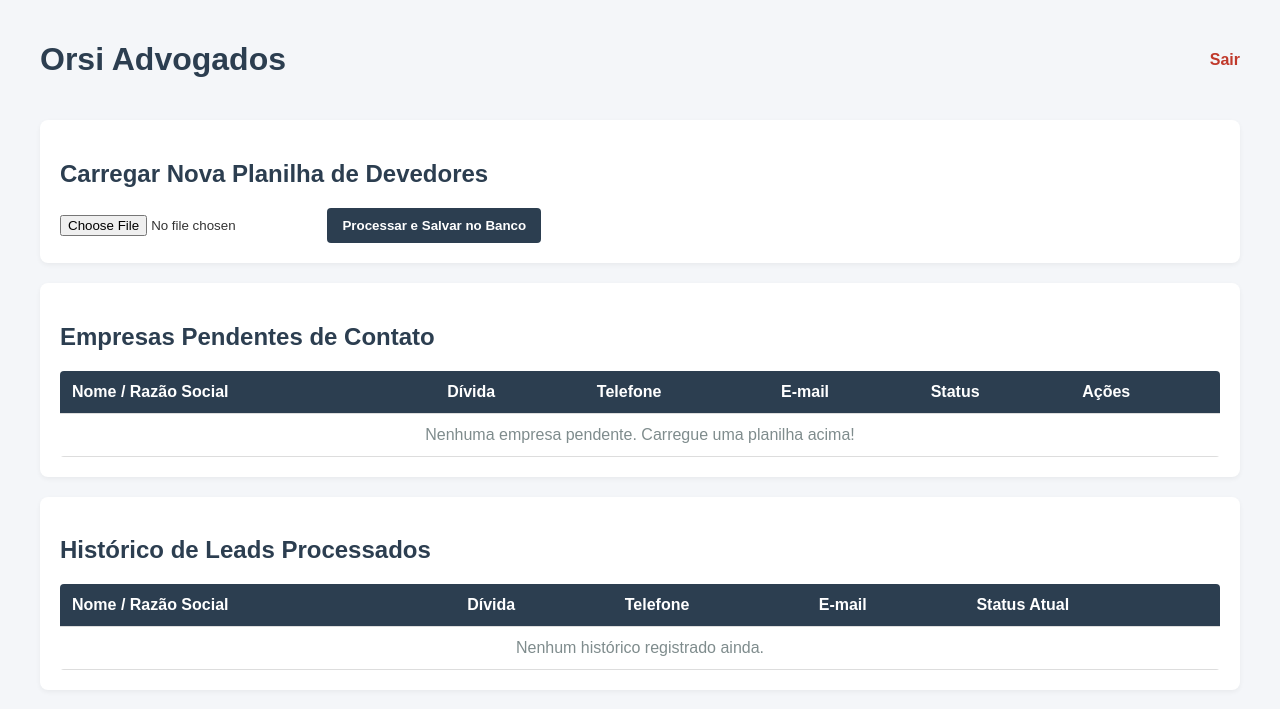
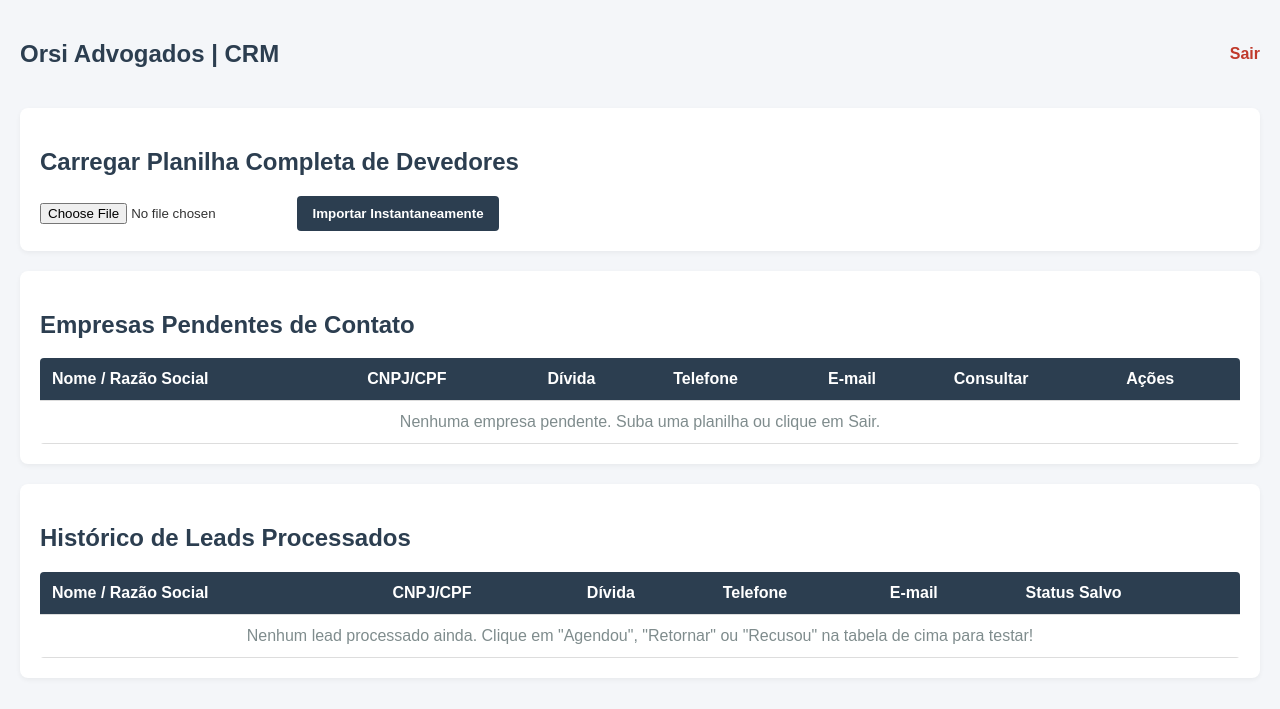
Before and after one commit to tutimafra/crm-orsi, a Flask app: page /dashboard in a window 1280 px wide. Shown: the top 709 px of the page. Run offline with Flask 3, Linux system fonts and the light colour scheme.

Commit message:
Update dashboard.html

```diff
--- a/templates/dashboard.html
+++ b/templates/dashboard.html
@@ -6,31 +6,31 @@
     <title>Orsi Advogados | Painel CRM</title>
     <style>
         body { font-family: Arial, sans-serif; background-color: #f4f6f9; margin: 0; padding: 20px; color: #333; }
-        .container { max-width: 1200px; margin: 0 auto; }
+        .container { max-width: 1250px; margin: 0 auto; }
         h1, h2 { color: #2c3e50; }
         .card { background: white; padding: 20px; border-radius: 8px; box-shadow: 0 2px 5px rgba(0,0,0,0.05); margin-bottom: 20px; }
         .upload-btn { background-color: #2c3e50; color: white; padding: 10px 15px; border: none; border-radius: 4px; cursor: pointer; font-weight: bold; }
-        .upload-btn:hover { background-color: #1a252f; }
         table { width: 100%; border-collapse: collapse; margin-top: 15px; background: white; border-radius: 4px; overflow: hidden; }
         th, td { padding: 12px; text-align: left; border-bottom: 1px solid #ddd; }
         th { background-color: #2c3e50; color: white; }
         tr:hover { background-color: #f9f9f9; }
-        .badge { padding: 5px 10px; border-radius: 12px; font-size: 12px; font-weight: bold; text-transform: uppercase; }
-        .badge-pendente { background-color: #f1c40f; color: #fff; }
-        .badge-reuniao { background-color: #3498db; color: #fff; }
-        .badge-retornar { background-color: #e67e22; color: #fff; }
-        .badge-negado { background-color: #95a5a6; color: #fff; }
+        .badge { padding: 5px 10px; border-radius: 12px; font-size: 11px; font-weight: bold; text-transform: uppercase; color: white; }
+        .badge-pendente { background-color: #f1c40f; }
+        .badge-reuniao { background-color: #2ecc71; }
+        .badge-retornar { background-color: #e67e22; }
+        .badge-negado { background-color: #95a5a6; }
         .btn-action { padding: 5px 8px; border: none; border-radius: 4px; cursor: pointer; text-decoration: none; font-size: 11px; font-weight: bold; margin-right: 2px; color: white; display: inline-block; }
-        .btn-reuniao { background-color: #3498db; }
+        .btn-reuniao { background-color: #2ecc71; }
         .btn-retornar { background-color: #e67e22; }
         .btn-negado { background-color: #95a5a6; }
+        .btn-api { background-color: #3498db; color: white; text-decoration: none; padding: 4px 8px; border-radius: 4px; font-size: 11px; font-weight: bold; }
         .flash-message { background-color: #2ecc71; color: white; padding: 10px; border-radius: 4px; margin-bottom: 15px; font-weight: bold; }
     </style>
 </head>
 <body>
     <div class="container">
         <div style="display: flex; justify-content: space-between; align-items: center; margin-bottom: 20px;">
-            <h1>Orsi Advogados</h1>
+            <h2>Orsi Advogados | CRM</h2>
             <a href="/" style="color: #c0392b; font-weight: bold; text-decoration: none;">Sair</a>
         </div>
 
@@ -41,10 +41,10 @@
         {% endwith %}
 
         <div class="card">
-            <h2>Carregar Nova Planilha de Devedores</h2>
+            <h2>Carregar Planilha Completa de Devedores</h2>
             <form action="/upload" method="POST" enctype="multipart/form-data">
-                <input type="file" name="planilha" accept=".xlsx, .xls" required style="margin-right: 10px;">
-                <button type="submit" class="upload-btn">Processar e Salvar no Banco</button>
+                <input type="file" name="planilha" accept=".xlsx, .xls" required>
+                <button type="submit" class="upload-btn">Importar Instantaneamente</button>
             </form>
         </div>
 
@@ -54,10 +54,11 @@
                 <thead>
                     <tr>
                         <th>Nome / Razão Social</th>
+                        <th>CNPJ/CPF</th>
                         <th>Dívida</th>
                         <th>Telefone</th>
                         <th>E-mail</th>
-                        <th>Status</th>
+                        <th>Consultar</th>
                         <th>Ações</th>
                     </tr>
                 </thead>
@@ -65,10 +66,13 @@
                     {% for empresa in empresas if empresa.status == 'Pendente' %}
                     <tr>
                         <td><strong>{{ empresa.nome }}</strong></td>
+                        <td>{{ empresa.cnpj_cpf }}</td>
                         <td>R$ {{ empresa.divida }}</td>
                         <td>{{ empresa.telefone }}</td>
                         <td>{{ empresa.email }}</td>
-                        <td><span class="badge badge-pendente">Pendente</span></td>
+                        <td>
+                            <a href="/buscar_api/{{ empresa.id }}" class="btn-api">🔍 Buscar Dados</a>
+                        </td>
                         <td>
                             <a href="/atualizar/{{ empresa.id }}/reuniao" class="btn-action btn-reuniao">Agendou</a>
                             <a href="/atualizar/{{ empresa.id }}/retornar" class="btn-action btn-retornar">Retornar</a>
@@ -77,7 +81,7 @@
                     </tr>
                     {% else %}
                     <tr>
-                        <td colspan="6" style="text-align: center; color: #7f8c8d;">Nenhuma empresa pendente. Carregue uma planilha acima!</td>
+                        <td colspan="7" style="text-align: center; color: #7f8c8d;">Nenhuma empresa pendente. Suba uma planilha ou clique em Sair.</td>
                     </tr>
                     {% endfor %}
                 </tbody>
@@ -90,16 +94,18 @@
                 <thead>
                     <tr>
                         <th>Nome / Razão Social</th>
+                        <th>CNPJ/CPF</th>
                         <th>Dívida</th>
                         <th>Telefone</th>
                         <th>E-mail</th>
-                        <th>Status Atual</th>
+                        <th>Status Salvo</th>
                     </tr>
                 </thead>
                 <tbody>
                     {% for empresa in empresas if empresa.status != 'Pendente' %}
                     <tr>
                         <td>{{ empresa.nome }}</td>
+                        <td>{{ empresa.cnpj_cpf }}</td>
                         <td>R$ {{ empresa.divida }}</td>
                         <td>{{ empresa.telefone }}</td>
                         <td>{{ empresa.email }}</td>
@@ -115,12 +121,13 @@
                     </tr>
                     {% else %}
                     <tr>
-                        <td colspan="5" style="text-align: center; color: #7f8c8d;">Nenhum histórico registrado ainda.</td>
+                        <td colspan="6" style="text-align: center; color: #7f8c8d;">Nenhum lead processado ainda. Clique em "Agendou", "Retornar" ou "Recusou" na tabela de cima para testar!</td>
                     </tr>
                     {% endfor %}
                 </tbody>
             </table>
         </div>
+
     </div>
 </body>
 </html>
```
